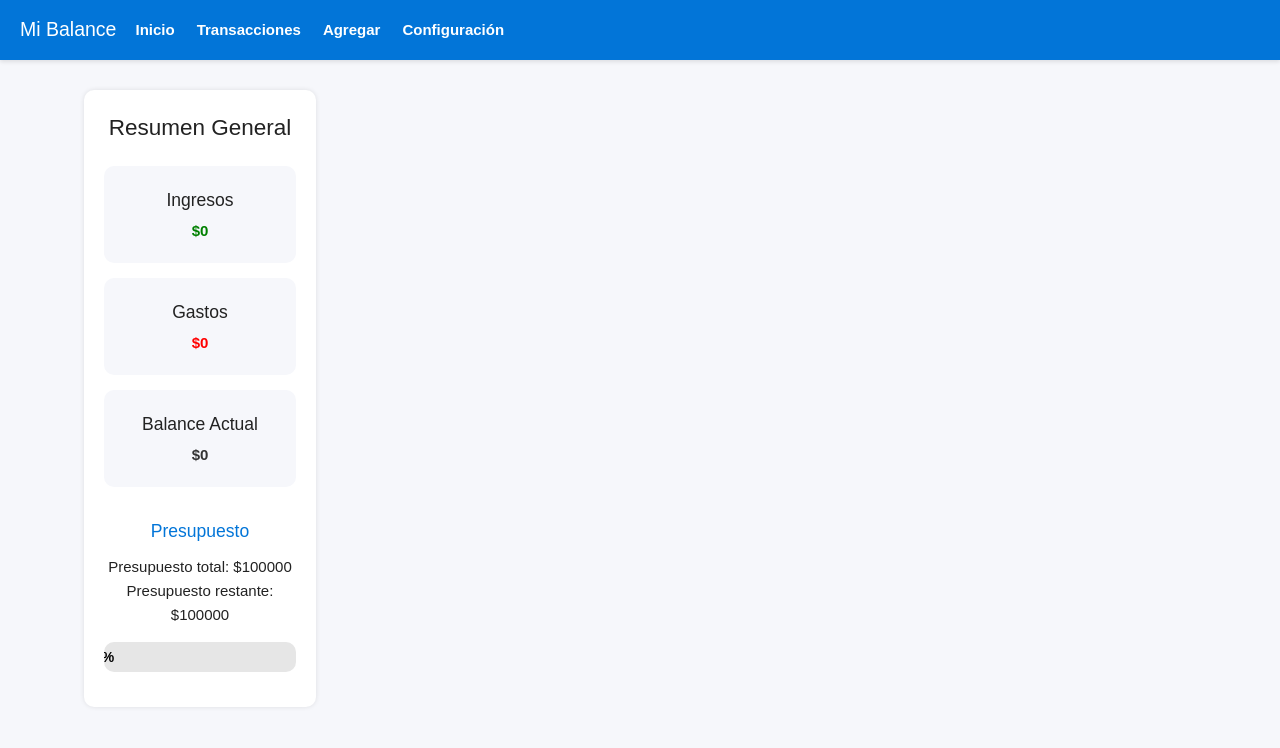
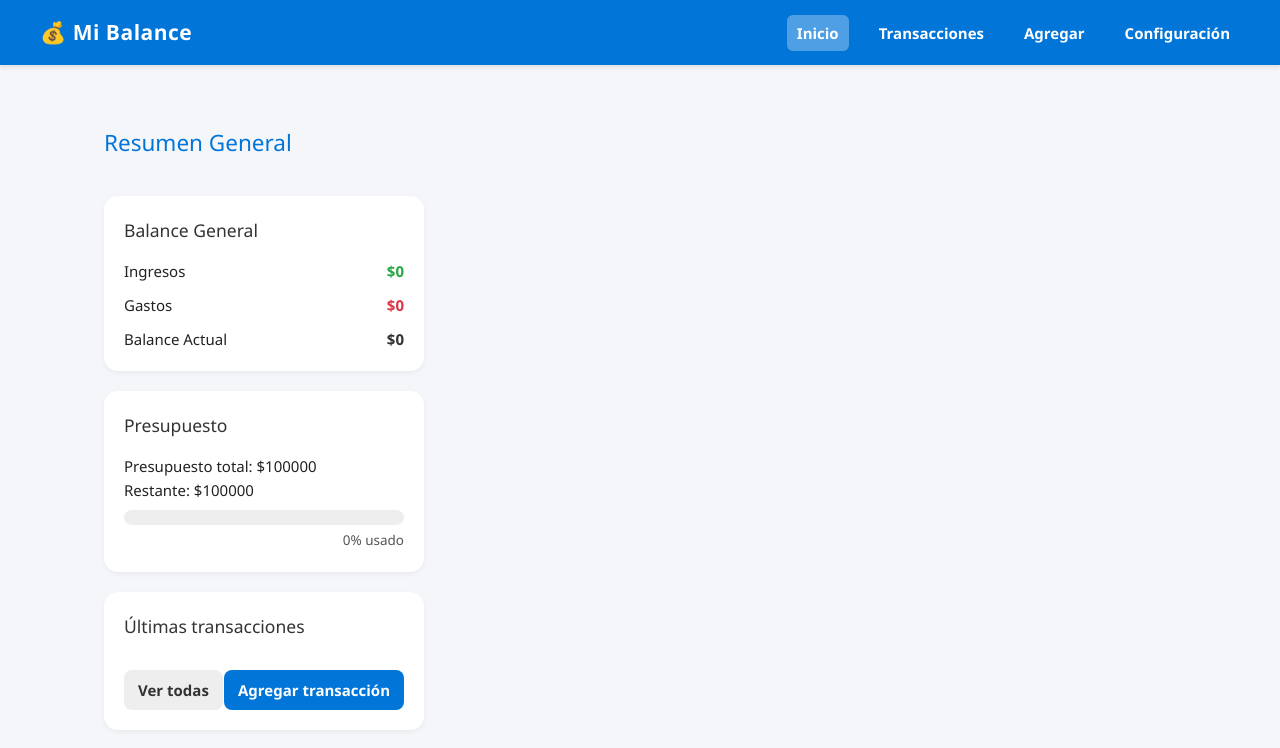
Before and after one commit to MartinIsrael05/GestorDeFinanzas, a Vue app in the folder GestorDeFinanzas/: page / in a window 1280 px wide. Shown: the top 748 px of the page. Built offline with nearby package versions, Linux system fonts and the light colour scheme.

Commit message:
mejora del diseño, proximo paso: visualizacion con graficos (utilizando chart.js)

```diff
--- a/GestorDeFinanzas/src/App.vue
+++ b/GestorDeFinanzas/src/App.vue
@@ -1,13 +1,16 @@
 <template>
   <div id="app">
-    <header>
-      <h1>Mi Balance</h1>
-      <nav>
-        <RouterLink to="/">Inicio</RouterLink>
-        <RouterLink to="/transactions">Transacciones</RouterLink>
-        <RouterLink to="/add">Agregar</RouterLink>
-        <RouterLink to="/settings">Configuración</RouterLink>
-      </nav>
+    <header class="app-header">
+      <div class="header-content">
+        <h1 class="logo">💰 Mi Balance</h1>
+
+        <nav class="nav">
+          <RouterLink to="/" exact-active-class="active-link">Inicio</RouterLink>
+          <RouterLink to="/transactions" exact-active-class="active-link">Transacciones</RouterLink>
+          <RouterLink to="/add" exact-active-class="active-link">Agregar</RouterLink>
+          <RouterLink to="/settings" exact-active-class="active-link">Configuración</RouterLink>
+        </nav>
+      </div>
     </header>
 
     <main>
@@ -24,7 +27,9 @@ import { useTransactionsStore } from './store/transactions'
 const store = useTransactionsStore()
 
 onMounted(() => {
-  store.loadFromLocalStorage()
+  if (store.loadFromLocalStorage) {
+    store.loadFromLocalStorage()
+  }
 })
 </script>
 
@@ -34,48 +39,72 @@ body, html, #app {
   margin: 0;
   padding: 0;
   height: 100%;
-  font-family: Arial, sans-serif;
-  background-color: #f6f7fb;
+  font-family: 'Segoe UI', Roboto, Arial, sans-serif;
+  background-color: #f4f6fa;
   color: #222;
 }
 
-/* --- Header fijo arriba --- */
-header {
+/* --- Header principal --- */
+.app-header {
   position: fixed;
   top: 0;
   left: 0;
   right: 0;
-  height: 60px;
+  height: 65px;
   background-color: #0275d8;
   color: white;
+  box-shadow: 0 2px 5px rgba(0,0,0,0.1);
+  z-index: 1000;
   display: flex;
   align-items: center;
-  padding: 0 20px;
-  box-shadow: 0 2px 4px rgba(0,0,0,0.1);
-  z-index: 1000;
+  justify-content: center;
 }
 
-/* Título */
-header h1 {
-  margin: 0;
-  font-size: 1.3em;
+.header-content {
+  width: 95%;
+  max-width: 1200px;
+  display: flex;
+  align-items: center;
+  justify-content: space-between;
 }
 
-/* Navegación */
-nav a {
-  color: white;
-  margin-left: 16px;
-  text-decoration: none;
-  font-weight: bold;
+.logo {
+  margin: 0;
+  font-size: 1.4em;
+  font-weight: 700;
+  letter-spacing: 0.5px;
 }
 
-nav a:hover {
-  text-decoration: underline;
+/* --- Navegación --- */
+.nav {
+  display: flex;
+  gap: 20px;
 }
 
-/* --- Contenido principal debajo del header --- */
+.nav a {
+  color: white;
+  text-decoration: none;
+  font-weight: 600;
+  padding: 6px 10px;
+  border-radius: 6px;
+  transition: background-color 0.2s ease;
+}
+
+.nav a:hover {
+  background-color: rgba(255, 255, 255, 0.2);
+}
+
+.active-link {
+  background-color: rgba(255, 255, 255, 0.3);
+}
+
+/* --- Contenido principal --- */
 main {
-  margin-top: 70px; /* deja espacio para el header */
+  margin-top: 85px; /* deja espacio para el header fijo */
   padding: 20px;
+  max-width: 1200px;
+  margin-left: auto;
+  margin-right: auto;
+  box-sizing: border-box;
 }
 </style>
--- a/GestorDeFinanzas/src/assets/base.css
+++ b/GestorDeFinanzas/src/assets/base.css
@@ -61,7 +61,6 @@
 body {
   min-height: 100vh;
   color: var(--color-text);
-  background: var(--color-background);
   transition:
     color 0.5s,
     background-color 0.5s;
--- a/GestorDeFinanzas/src/views/DashboardView.vue
+++ b/GestorDeFinanzas/src/views/DashboardView.vue
@@ -1,207 +1,238 @@
 <template>
   <div class="dashboard">
-    <h2>Resumen General</h2>
+    <h2 class="dashboard-title">Resumen General</h2>
 
-    <div class="cards">
-      <div class="card income">
-        <h3>Ingresos</h3>
+    <div class="dashboard-grid">
+      <!-- Tarjeta de resumen -->
+      <div class="card summary">
+        <h3>Balance General</h3>
+        <div class="summary-values">
+          <div class="summary-item income">
+            <span>Ingresos</span>
             <p>${{ totalIncome }}</p>
           </div>
-
-      <div class="card expense">
-        <h3>Gastos</h3>
-        <p>${{ totalExpenses }}</p>
+          <div class="summary-item expense">
+            <span>Gastos</span>
+            <p>${{ totalExpense }}</p>
           </div>
-
-      <div class="card balance">
-        <h3>Balance Actual</h3>
-        <p>${{ balance }}</p>
+          <div class="summary-item balance">
+            <span>Balance Actual</span>
+            <p :class="{ negative: balance < 0 }">${{ balance }}</p>
+          </div>
         </div>
       </div>
 
-    <div class="budget-section">
+      <!-- Tarjeta de presupuesto -->
+      <div class="card budget">
         <h3>Presupuesto</h3>
-      <p>
-        Presupuesto total: <strong>${{ monthlyBudget }}</strong><br />
-        Presupuesto restante:
-        <strong
-          :class="{ warning: remainingBudget < monthlyBudget * 0.2 }"
-        >
-          ${{ remainingBudget }}
-        </strong>
+        <p>Presupuesto total: ${{ monthlyBudget }}</p>
+        <p>Restante: ${{ remainingBudget }}</p>
+
+        <div class="progress-bar-container">
+          <div
+            class="progress-bar"
+            :style="{ width: budgetUsedPercent + '%' }"
+            :class="{ warning: budgetUsedPercent >= 80 }"
+          ></div>
+        </div>
+        <p class="progress-text">{{ budgetUsedPercent.toFixed(0) }}% usado</p>
+
+        <p v-if="budgetAlert" class="alert">
+          ⚠️ ¡Has superado el 80% de tu presupuesto mensual!
         </p>
+      </div>
 
-      <div class="progress-bar">
-        <div
-          class="progress-fill"
-          :style="{
-            width: progressPercentage + '%',
-            backgroundColor: progressColor
-          }"
-        >
-          <span
-            class="progress-text"
-            :style="{ color: textColor }"
-          >
-            {{ progressPercentage.toFixed(0) }}%
-          </span>
+      <!-- 🧾 Últimas transacciones -->
+      <div class="card transactions">
+        <h3>Últimas transacciones</h3>
+        <ul>
+          <li v-for="t in latestTransactions" :key="t.id" :class="t.type">
+            <span>{{ t.category }} - {{ t.description || 'Sin descripción' }}</span>
+            <strong>{{ t.type === 'income' ? '+' : '-' }}${{ t.amount }}</strong>
+          </li>
+        </ul>
+        <div class="buttons">
+          <RouterLink to="/transactions" class="btn">Ver todas</RouterLink>
+          <RouterLink to="/add" class="btn primary">Agregar transacción</RouterLink>
         </div>
       </div>
-
-      <p v-if="alertBudget" class="alert">
-        ⚠️ ¡Has superado el 80% de tu presupuesto mensual!
-      </p>
     </div>
   </div>
 </template>
 
 <script setup>
+import { computed } from 'vue'
+import { storeToRefs } from 'pinia'
 import { useTransactionsStore } from '../store/transactions'
 import { useSettingsStore } from '../store/settings'
-import { storeToRefs } from 'pinia'
-import { computed } from 'vue'
+import { RouterLink } from 'vue-router'
 
 const transactionsStore = useTransactionsStore()
 const settingsStore = useSettingsStore()
-
 const { transactions } = storeToRefs(transactionsStore)
-const { monthlyBudget } = storeToRefs(settingsStore)
 
 // Totales
 const totalIncome = computed(() =>
-  transactions.value
-    .filter(t => t.type === 'income')
-    .reduce((acc, t) => acc + t.amount, 0)
+  transactions.value.filter(t => t.type === 'income').reduce((acc, t) => acc + t.amount, 0)
 )
+const totalExpense = computed(() =>
+  transactions.value.filter(t => t.type === 'expense').reduce((acc, t) => acc + t.amount, 0)
+)
+const balance = computed(() => totalIncome.value - totalExpense.value)
 
-const totalExpenses = computed(() =>
-  transactions.value
-    .filter(t => t.type === 'expense')
-    .reduce((acc, t) => acc + t.amount, 0)
+// Presupuesto
+const monthlyBudget = computed(() => settingsStore.monthlyBudget)
+const remainingBudget = computed(() => monthlyBudget.value - totalExpense.value)
+const budgetUsedPercent = computed(() =>
+  Math.min((totalExpense.value / monthlyBudget.value) * 100, 100)
 )
+const budgetAlert = computed(() => budgetUsedPercent.value >= 80)
 
-const balance = computed(() => totalIncome.value - totalExpenses.value)
-
-// Presupuesto restante
-const remainingBudget = computed(() => {
-  const remaining = monthlyBudget.value - totalExpenses.value
-  return remaining >= 0 ? remaining : 0
-})
-
-// Porcentaje del presupuesto utilizado
-const progressPercentage = computed(() => {
-  if (monthlyBudget.value === 0) return 0
-  const percentage = (totalExpenses.value / monthlyBudget.value) * 100
-  return percentage > 100 ? 100 : percentage
-})
-
-// Color dinámico de la barra
-const progressColor = computed(() => {
-  const p = progressPercentage.value
-  if (p <= 50) return '#28a745' // verde
-  if (p <= 80) return '#ffc107' // amarillo
-  return '#dc3545' // rojo
-})
-
-// Texto legible según color de fondo
-const textColor = computed(() => {
-  const p = progressPercentage.value
-  return p <= 50 ? 'black' : 'white'
-})
-
-// Alerta cuando se supera el 80%
-const alertBudget = computed(() => {
-  return totalExpenses.value >= monthlyBudget.value * 0.8
-})
+// Últimas transacciones
+const latestTransactions = computed(() =>
+  transactions.value.slice(-5).reverse()
+)
 </script>
 
 <style scoped>
 .dashboard {
-  max-width: 800px;
-  margin: 0 auto;
-  text-align: center;
-  background-color: white;
+  display: flex;
+  flex-direction: column;
+  gap: 25px;
   padding: 20px;
-  border-radius: 10px;
-  box-shadow: 0 0 5px rgba(0, 0, 0, 0.1);
 }
 
-.cards {
-  display: flex;
-  justify-content: space-around;
-  flex-wrap: wrap;
-  margin-top: 20px;
-  gap: 15px;
-}
-
-.card {
-  flex: 1;
-  min-width: 150px;
-  background-color: #f6f7fb;
-  padding: 20px;
-  border-radius: 10px;
-}
-
-.card h3 {
-  margin-bottom: 5px;
-}
-
-.income p {
-  color: green;
-  font-weight: bold;
-}
-
-.expense p {
-  color: red;
-  font-weight: bold;
-}
-
-.balance p {
-  color: #333;
-  font-weight: bold;
-}
-
-/* Sección de presupuesto */
-.budget-section {
-  margin-top: 30px;
-  text-align: center;
-}
-
-.budget-section h3 {
+.dashboard-title {
   color: #0275d8;
   margin-bottom: 10px;
 }
 
-.progress-bar {
-  width: 100%;
-  height: 30px;
-  background-color: #e6e6e6;
-  border-radius: 10px;
-  overflow: hidden;
-  margin: 15px 0;
-  position: relative;
+.dashboard-grid {
+  display: grid;
+  grid-template-columns: repeat(auto-fit, minmax(320px, 1fr));
+  gap: 20px;
+  align-items: stretch;
 }
 
-.progress-fill {
+/* --- Tarjetas --- */
+.card {
+  background-color: #fff;
+  border-radius: 14px;
+  padding: 20px;
+  box-shadow: 0 2px 5px rgba(0, 0, 0, 0.05);
+  display: flex;
+  flex-direction: column;
+  justify-content: space-between;
+}
+
+.card h3 {
+  margin-bottom: 15px;
+  color: #333;
+}
+
+/* --- Balance general --- */
+.summary-values {
+  display: flex;
+  flex-direction: column;
+  gap: 10px;
+}
+
+.summary-item {
+  display: flex;
+  justify-content: space-between;
+}
+
+.summary-item p {
+  font-weight: bold;
+}
+
+.income p {
+  color: #28a745;
+}
+.expense p {
+  color: #dc3545;
+}
+.balance p {
+  color: #333;
+}
+.balance p.negative {
+  color: #d9534f;
+}
+
+/* --- Presupuesto --- */
+.progress-bar-container {
+  background-color: #eee;
+  border-radius: 10px;
+  height: 15px;
+  overflow: hidden;
+  margin-top: 8px;
+}
+
+.progress-bar {
   height: 100%;
-  display: flex;
-  align-items: center;
-  justify-content: center;
-  transition: width 0.5s ease, background-color 0.5s ease;
+  background-color: #0275d8;
+  transition: width 0.4s ease;
+}
+
+.progress-bar.warning {
+  background-color: #d9534f;
 }
 
 .progress-text {
-  font-weight: bold;
-  font-size: 14px;
-}
-
-.warning {
-  color: #d9534f;
+  text-align: right;
+  margin-top: 5px;
+  font-size: 0.9em;
+  color: #555;
 }
 
 .alert {
   color: #d9534f;
   font-weight: bold;
+  margin-top: 10px;
+}
+
+/* --- Últimas transacciones --- */
+.transactions ul {
+  list-style: none;
+  padding: 0;
+  margin: 0;
+}
+
+.transactions li {
+  display: flex;
+  justify-content: space-between;
+  padding: 8px 0;
+  border-bottom: 1px solid #f0f0f0;
+}
+
+.transactions li.income strong {
+  color: #28a745;
+}
+.transactions li.expense strong {
+  color: #dc3545;
+}
+
+.buttons {
+  display: flex;
+  justify-content: space-between;
   margin-top: 15px;
 }
+
+.btn {
+  padding: 8px 14px;
+  border-radius: 8px;
+  background-color: #eee;
+  text-decoration: none;
+  color: #333;
+  font-weight: 600;
+}
+
+.btn.primary {
+  background-color: #0275d8;
+  color: white;
+}
+
+.btn:hover {
+  opacity: 0.9;
+}
 </style>
```
Lines whose indentation alone changed are shown as unchanged.
